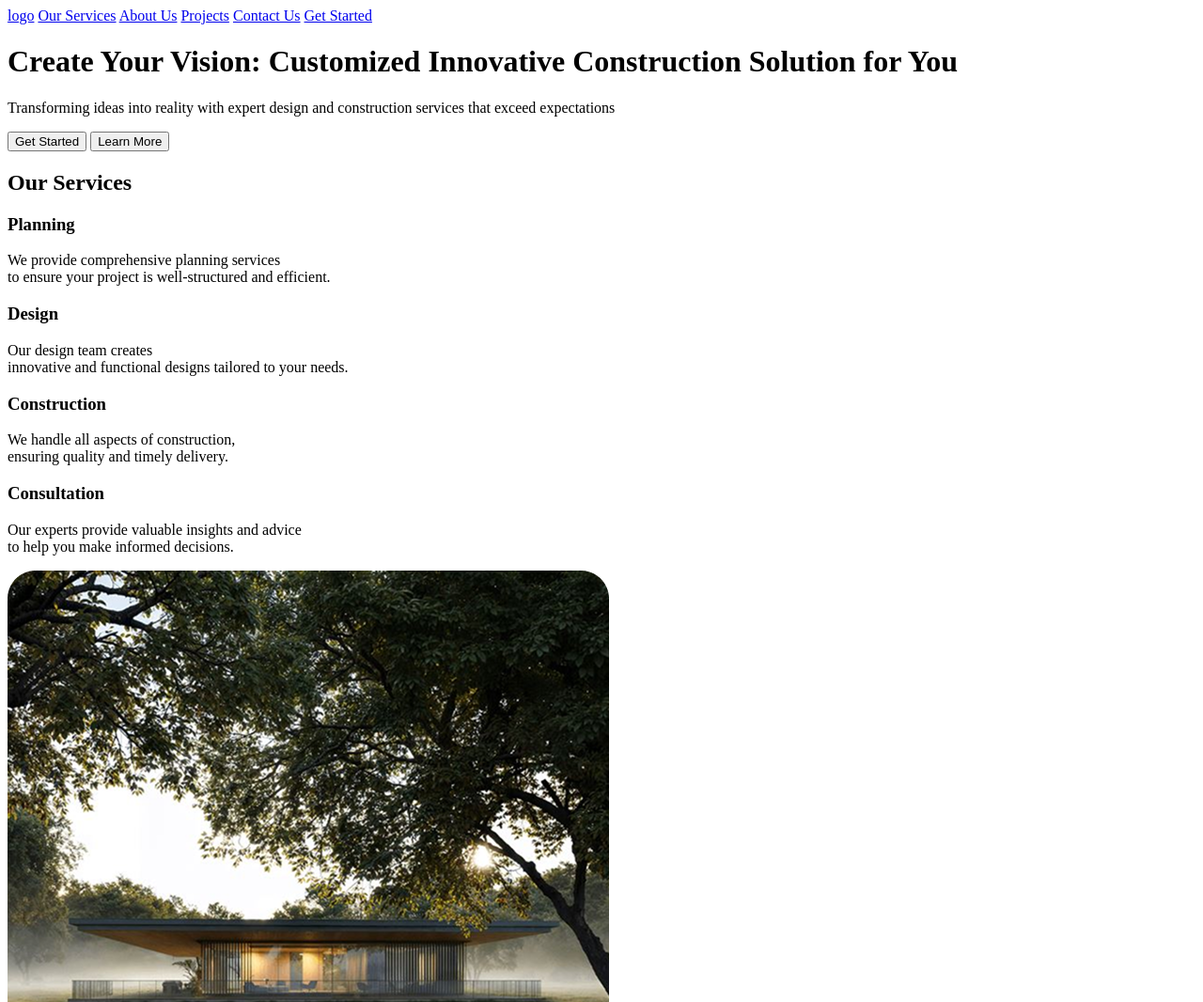
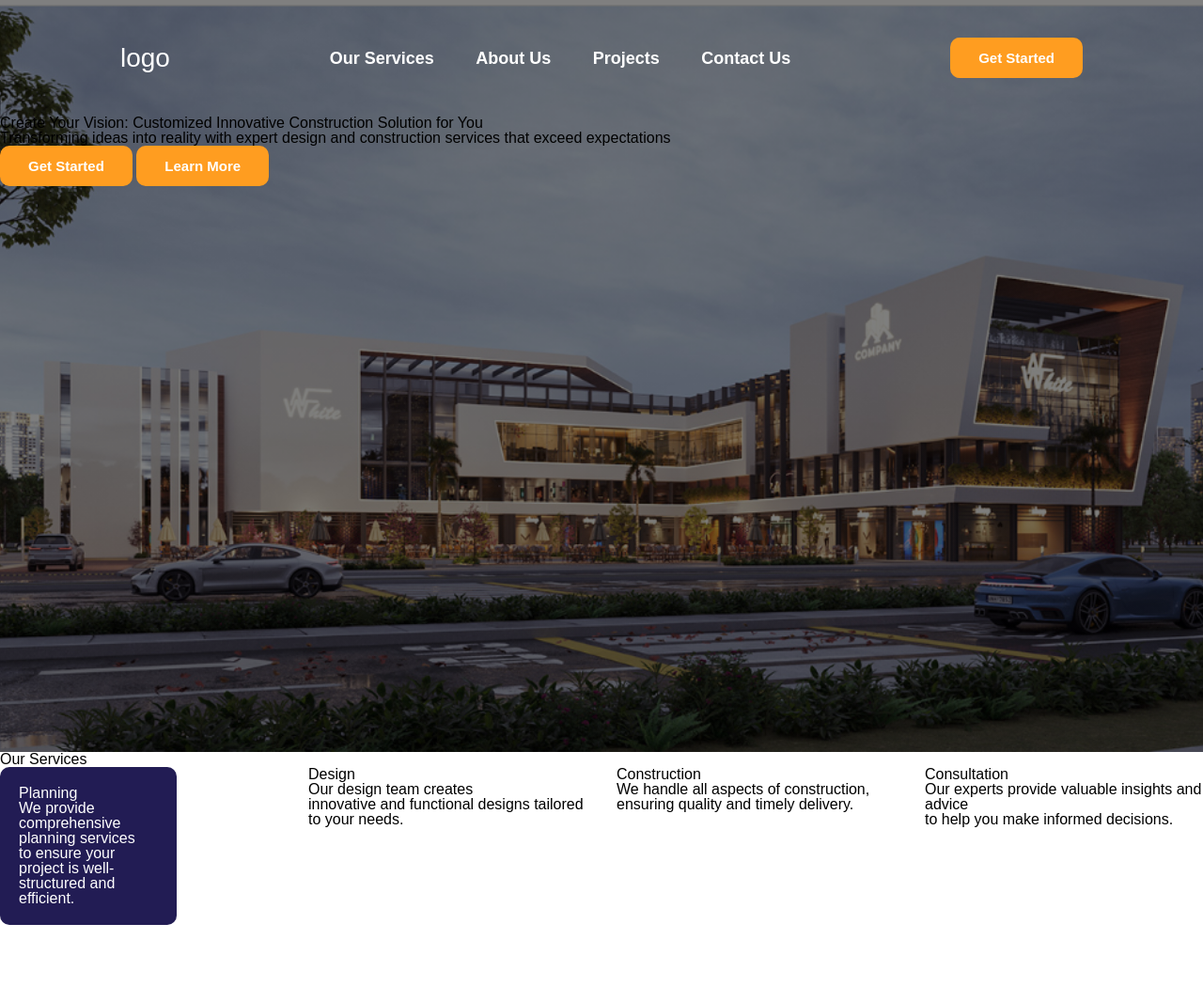
Before and after one commit to ELIE-MANI/My-own-Project, a plain HTML site: page M-E WEB/index.html in a window 1280 px wide. Shown: the top 1066 px of the page at 94% size. Drawn offline with Linux system fonts and the light colour scheme.

Commit message:
added reset stylesheet and add css to nav

```diff
--- /dev/null
+++ b/M-E WEB/assets/reset.css
@@ -0,0 +1,43 @@
+html, body, div, span, applet, object, iframe,
+h1, h2, h3, h4, h5, h6, p, blockquote, pre,
+a, abbr, acronym, address, big, cite, code,
+del, dfn, em, img, ins, kbd, q, s, samp,
+small, strike, strong, sub, sup, tt, var,
+b, u, i, center,
+dl, dt, dd, ol, ul, li,
+fieldset, form, label, legend,
+table, caption, tbody, tfoot, thead, tr, th, td,
+article, aside, canvas, details, embed,
+figure, figcaption, footer, header, hgroup,
+menu, nav, output, ruby, section, summary,
+time, mark, audio, video {
+	margin: 0;
+	padding: 0;
+	border: 0;
+	font-size: 100%;
+	font: inherit;
+	vertical-align: baseline;
+}
+/* HTML5 display-role reset for older browsers */
+article, aside, details, figcaption, figure,
+footer, header, hgroup, menu, nav, section {
+	display: block;
+}
+body {
+	line-height: 1;
+}
+ol, ul {
+	list-style: none;
+}
+blockquote, q {
+	quotes: none;
+}
+blockquote:before, blockquote:after,
+q:before, q:after {
+	content: '';
+	content: none;
+}
+table {
+	border-collapse: collapse;
+	border-spacing: 0;
+}
--- a/M-E WEB/assets/style.css
+++ b/M-E WEB/assets/style.css
@@ -1,4 +1,77 @@
-header {
-
+body{
+  font-family: poppins, sans-serif;
+}
+footer {
+background-color: #221c54;
 
 }
+.services {
+  display: grid;
+  ;
+  grid-template-rows: repeat(4, 1fr);
+  grid-template-columns: repeat(4, 1fr);
+  gap: 2rem;
+  margin-bottom: 0px;
+}
+
+.planning {
+  background-color: #221c54;
+  width: 50%;
+  max-height: fit-content;
+  color: white;
+  border: 10 px solid #221c54;
+  padding: 20px;
+  border-radius: 10px;
+}
+
+nav {
+  display: flex;
+  padding: 20px;
+  align-items: center;
+  justify-content: space-between;
+  color: white;
+  padding: 40px;
+  padding-left: 10%;
+  padding-right: 10%;
+}
+nav ul li {
+  display: inline-block;
+  padding: 10px 20px;
+  list-style-type: none;
+}
+nav ul li a {
+  text-decoration: none;
+  color: white;
+  font-size: 18px;
+  font-weight: bold;
+}
+nav ul li a:hover {
+  color: #221c54;
+  transition: 0.3s;
+}
+button {
+  border: none;
+  background: #ff9d20;
+  padding: 13px 30px;
+  border-radius: 10px;
+  color: white;
+  font-size: 15px;
+  font-weight: bold;
+  transition: .4s;
+}
+button:hover {
+  transform: scale(1.1);
+ cursor: pointer;
+}
+header {
+  background-image: linear-gradient(rgba(0, 0, 0, 0.5), rgba(0, 0, 0, 0.5)), url('../pictures/23.png');
+  background-size: cover;
+  background-position: center;
+  height: 100vh;
+}
+.logo {
+  color: white;
+  font-size: 28px;
+  text-align: center;
+
+}
--- a/M-E WEB/index.html
+++ b/M-E WEB/index.html
@@ -4,18 +4,23 @@
   <meta charset="utf-8">
   <meta name="viewport" content="width=device-width, initial-scale=1.0">
   <title>Document</title>
+  <link rel="stylesheet" href="assets/reset.css">
   <link rel="stylesheet" href="assets/style.css">
 </head>
 <body>
   <header>
+    <div>
     <nav>
-      <a href="#">logo</a>
-      <a href="#">Our Services</a>
-      <a href="#">About Us</a>
-      <a href="#">Projects</a>
-      <a href="#">Contact Us</a>
-      <a href="#">Get Started</a>
+     <h2 class="logo">logo</h2>
+     <ul>
+     <li><a href="#">Our Services</a></li>
+      <li><a href="#">About Us</a></li>
+      <li><a href="#">Projects</a></li>
+      <li><a href="#">Contact Us</a></li>
+      </ul>
+      <button type="button">Get Started</button>
      </nav>
+    </div>
       <div class="hero-content">
        <h1>Create Your  Vision:
      Customized Innovative
@@ -31,8 +36,8 @@
     <!-- hero section -->
      <section id="hero">
       <h2>Our Services</h2>
-      <div>
-        <div>
+      <div class="services">
+        <div class="planning">
           <h3>Planning</h3>
           <p>We provide comprehensive planning services <br>
              to ensure your project is well-structured and efficient.</p>
@@ -42,7 +47,7 @@
           <p>Our design team creates <br>
              innovative and functional designs tailored to your needs.</p>
         </div>
-        <div>
+        <div >
           <h3>Construction</h3>
           <p>We handle all aspects of construction,<br>
              ensuring quality and timely delivery.</p>
@@ -53,12 +58,7 @@
              to help you make informed decisions.</p>
         </div>
         </div>
-        <article>
-          <img src="pictures/5666.png" alt="exterior rendering">
-          <img src="pictures/Capture.png" alt="3D rendering">
-          <img src="pictures/22.png" alt="3D rendering">
-          <p>Build</p>
-        </article>
+
      </section>
      <!-- second section -->
       <section>
@@ -81,7 +81,7 @@
           Tailored solutions business environment.</p>
           <button type="button">Learn More</button>
         </div>
-        <div>
+        <div >
           <h3>Renovation</h3>
           <p>Transform your space with innovative <br>
           design and expert craftmanship. Bringing <br>
@@ -111,7 +111,7 @@
         <button type="button">Our Work</button>
         </div>
         <div>
-          <img src="" alt="">
+          <img src="pictures/william-street-f-jSkITEMKA-unsplash.jpg" alt="Sustainable Building">
           <h3>Sustainable Building Projects</h3>
           <p>We are committed to sustainability and environmental responsibility. Our sustainable building projects <br>
              are designed to minimize environmental impact while maximizing energy efficiency and comfort.We use <br>
@@ -122,7 +122,7 @@
       </section>
       <!-- customers section -->
       <section>
-        <h2>Our Customers</h2>
+        <h2>Our <span>Customers</span></h2>
       </section>
      <!--Contact section  -->
     <section>
@@ -149,6 +149,7 @@
     </section>
    </main>
   <footer>
+    <section class="footer-content">
   <article>
     <h3>Building</h3>
     <p>Crafting spaces that inspire <br>
@@ -183,6 +184,7 @@
       <!-- logo -->
     </form>
   </article>
-  </footer>
+</section>
+</footer>
 </body>
 </html>
```
Also changed, not shown: M&E WEB/index.html (added), M-E WEB/pictures/23.png (added).
